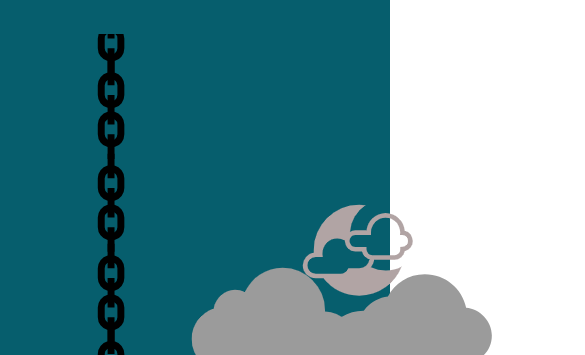
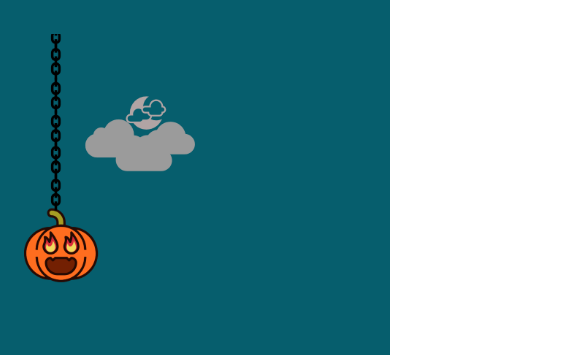
Before and after one commit to dev-trivedi-2809/devtrivedi.github.io, a plain HTML site: page index.html in a window 390 px wide. Shown: the part 65-420 px from the top of the page, 585 px wide, since content can reach past the window. Drawn offline with nearby package versions, Linux system fonts and the light colour scheme; a web font is replaced by a local one.

Commit message:
Update index.css

```diff
--- a/index.css
+++ b/index.css
@@ -107,3 +107,9 @@ h1{
   .button-mail:active {
     background: linear-gradient(32deg,#03a9f4,#f441a5,#ffeb3b,#03a9f4);
   }
+@media(max-width: 600px){
+    img{
+        height: auto;
+        width: 50%;
+    }
+}
```
